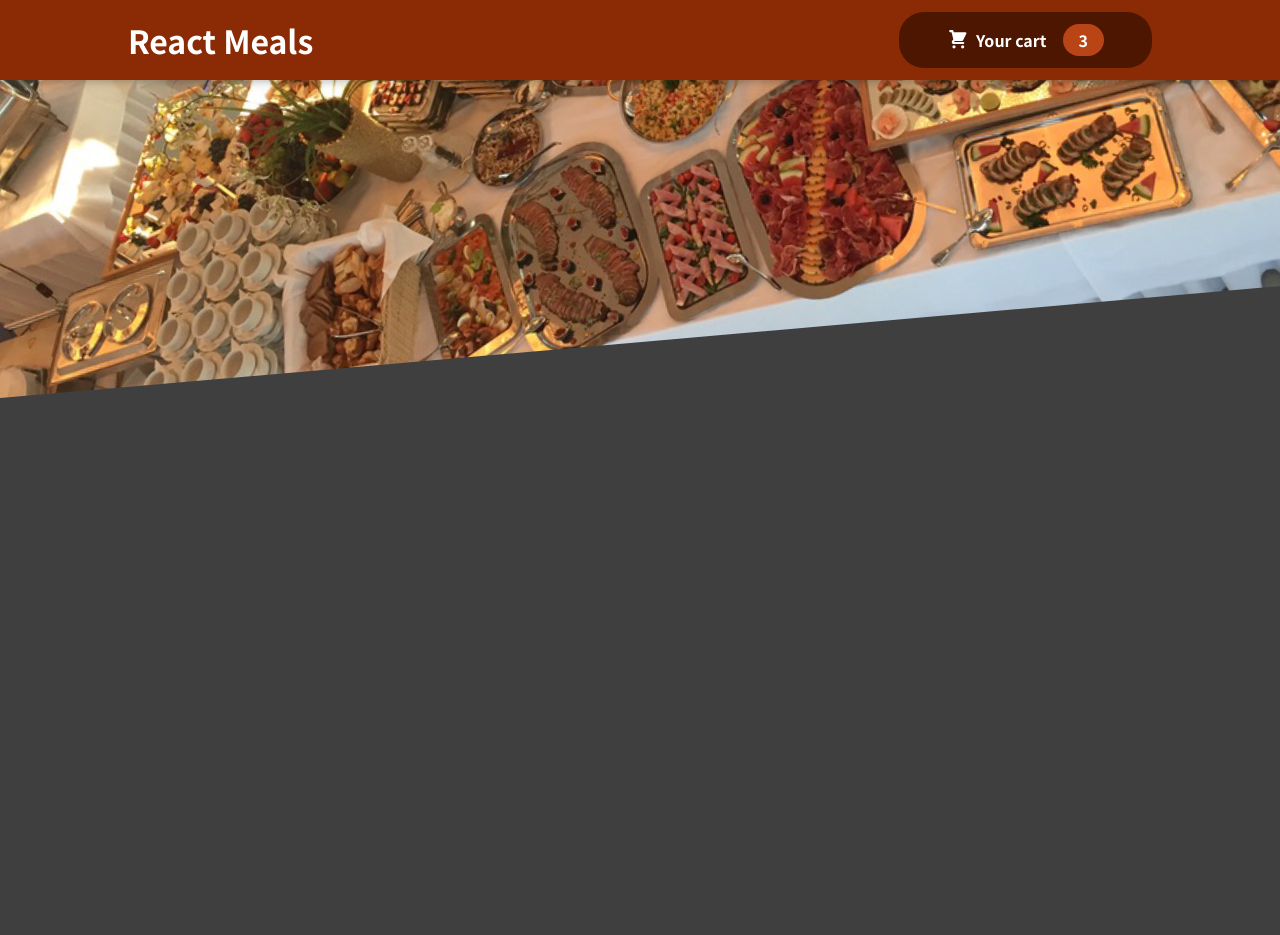
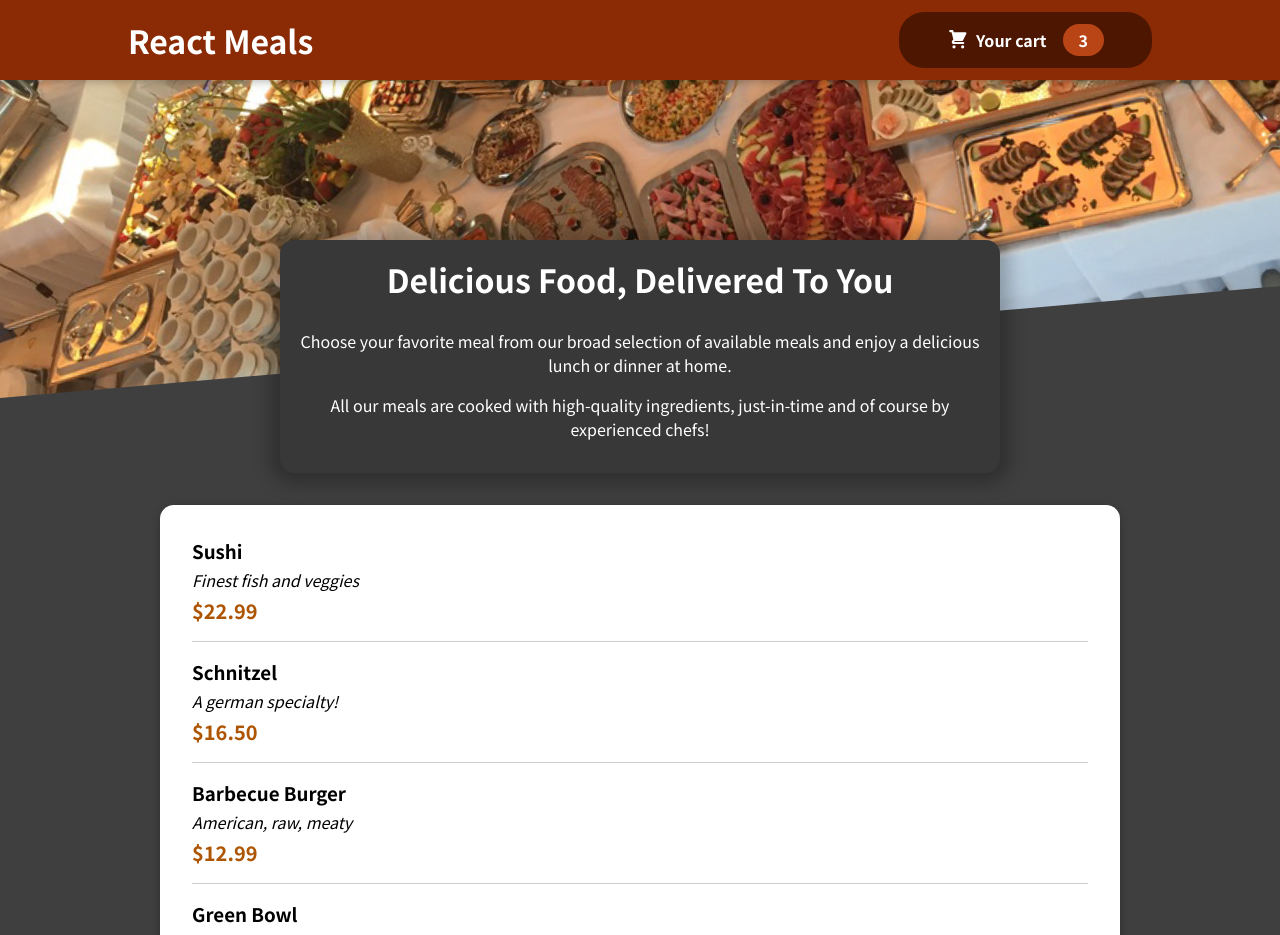
Before and after one commit to KickerJoe/Food-order-app, a React (Create React App) app: page / in a window 1280 px wide. Shown: the top 935 px of the page. Before the commit the page ends 800 px from the top, so only its background shows below. Built offline with nearby package versions, Linux system fonts and the light colour scheme.

Commit message:
Added a style meal item component

```diff
--- a/src/App.js
+++ b/src/App.js
@@ -1,10 +1,14 @@
 import { React, Fragment } from 'react';
 import Header from "./components/Layout/Header";
-
+import Meals from './components/Meals/Meals';
 function App() {
   return (
     <div>
       <Header />
+      <main>
+        <Meals />
+      </main>
+
     </div>
   );
 }
--- /dev/null
+++ b/src/components/Meals/AvailableMeals.js
@@ -0,0 +1,54 @@
+import Card from '../UI/Card';
+import classes from './AvailableMeals.module.css';
+import MealItem from './MealItem/MealItem';
+
+const DUMMY_MEALS = [
+  {
+    id: 'm1',
+    name: 'Sushi',
+    description: 'Finest fish and veggies',
+    price: 22.99,
+  },
+  {
+    id: 'm2',
+    name: 'Schnitzel',
+    description: 'A german specialty!',
+    price: 16.5,
+  },
+  {
+    id: 'm3',
+    name: 'Barbecue Burger',
+    description: 'American, raw, meaty',
+    price: 12.99,
+  },
+  {
+    id: 'm4',
+    name: 'Green Bowl',
+    description: 'Healthy...and green...',
+    price: 18.99,
+  },
+];
+
+const AvailableMeals = () => {
+    const mealsList = DUMMY_MEALS.map((meal)=>
+            <li>
+                <MealItem
+                    key={meal.id}
+                    name={meal.name}
+                    description = {meal.description}
+                    price = {meal.price}
+                />
+            </li>
+            );
+
+    return(
+        <section className={classes.meals}>
+            <Card>
+                <ul>{mealsList}</ul>
+            </Card>
+        </section>
+    );
+
+};
+
+export default AvailableMeals;
--- /dev/null
+++ b/src/components/Meals/AvailableMeals.module.css
@@ -0,0 +1,24 @@
+.meals {
+    max-width: 60rem;
+    width: 90%;
+    margin: 2rem auto;
+    animation: meals-appear 1s ease-out forwards;
+}
+
+.meals ul {
+    list-style: none;
+    margin: 0;
+    padding: 0;
+}
+
+@keyframes meals-appear {
+    from {
+        opacity: 0;
+        transform: translateY(3rem);
+    }
+
+    to {
+        opacity: 1;
+        transform: translateY(0);
+    }
+}
--- /dev/null
+++ b/src/components/Meals/MealItem/MealItem.js
@@ -0,0 +1,20 @@
+import classes from './MealItem.module.css';
+
+const MealItem = (props) => {
+    const price = `$${props.price.toFixed(2)}`;
+
+    return(
+        <li className={classes.meal}>
+            <div>
+                <h3>{props.name}</h3>
+                <div className={classes.description}>{props.description}</div>
+                <div className={classes.price}>{price}</div>
+            </div>
+            <div>
+
+            </div>
+        </li>
+    );
+};
+
+export default MealItem;
--- /dev/null
+++ b/src/components/Meals/MealItem/MealItem.module.css
@@ -0,0 +1,22 @@
+.meal {
+    display: flex;
+    justify-content: space-between;
+    margin: 1rem;
+    padding-bottom: 1rem;
+    border-bottom: 1px solid #ccc;
+}
+
+.meal h3 {
+    margin: 0 0 0.25rem 0;
+}
+
+.description {
+    font-style: italic;
+}
+
+.price {
+    margin-top: 0.25rem;
+    font-weight: bold;
+    color: #ad5502;
+    font-size: 1.25rem;
+}
--- /dev/null
+++ b/src/components/Meals/Meals.js
@@ -0,0 +1,14 @@
+import AvailableMeals from "./AvailableMeals";
+import MealsSummary from "./MealsSummary";
+
+const Meals = () =>{
+    return(
+        <>
+            <MealsSummary />
+            <AvailableMeals />
+        </>
+    );
+
+};
+
+export default Meals;
--- /dev/null
+++ b/src/components/Meals/MealsSummary.js
@@ -0,0 +1,15 @@
+import classes from './MealsSummary.module.css';
+
+const MealsSummary = () =>{
+    return(
+        <section className={classes.summary}>
+            <h2>Delicious Food, Delivered To You</h2>
+            <p>Choose your favorite meal from our broad selection of available meals and enjoy a delicious lunch or dinner at home.
+            </p>
+            <p>All our meals are cooked with high-quality ingredients, just-in-time and of course by experienced chefs!
+            </p>
+        </section>
+    );
+};
+
+export default MealsSummary;
--- /dev/null
+++ b/src/components/Meals/MealsSummary.module.css
@@ -0,0 +1,18 @@
+.summary {
+    text-align: center;
+    max-width: 45rem;
+    width: 90%;
+    margin: auto;
+    margin-top: -10rem;
+    position: relative;
+    background-color: #383838;
+    color: white;
+    border-radius: 14px;
+    padding: 1rem;
+    box-shadow: 0 1px 18px 10px rgba(0, 0, 0, 0.25);
+}
+
+.summary h2 {
+    font-size: 2rem;
+    margin-top: 0;
+}
--- /dev/null
+++ b/src/components/UI/Card.js
@@ -0,0 +1,9 @@
+import classes from './Card.module.css';
+
+const Card = (props) => {
+   return(
+    <div className={classes.card}>{props.children}</div>
+   );
+};
+
+export default Card;
--- /dev/null
+++ b/src/components/UI/Card.module.css
@@ -0,0 +1,6 @@
+.card {
+    padding: 1rem;
+    box-shadow: 0 2px 8px rgba(0, 0, 0, 0.25);
+    border-radius: 14px;
+    background-color: white;
+}
```
Also changed, not shown: src/components/Meals/MealItem/MealItemForm.js (added), 1 other file (tests, documents, lock files or other folders).
